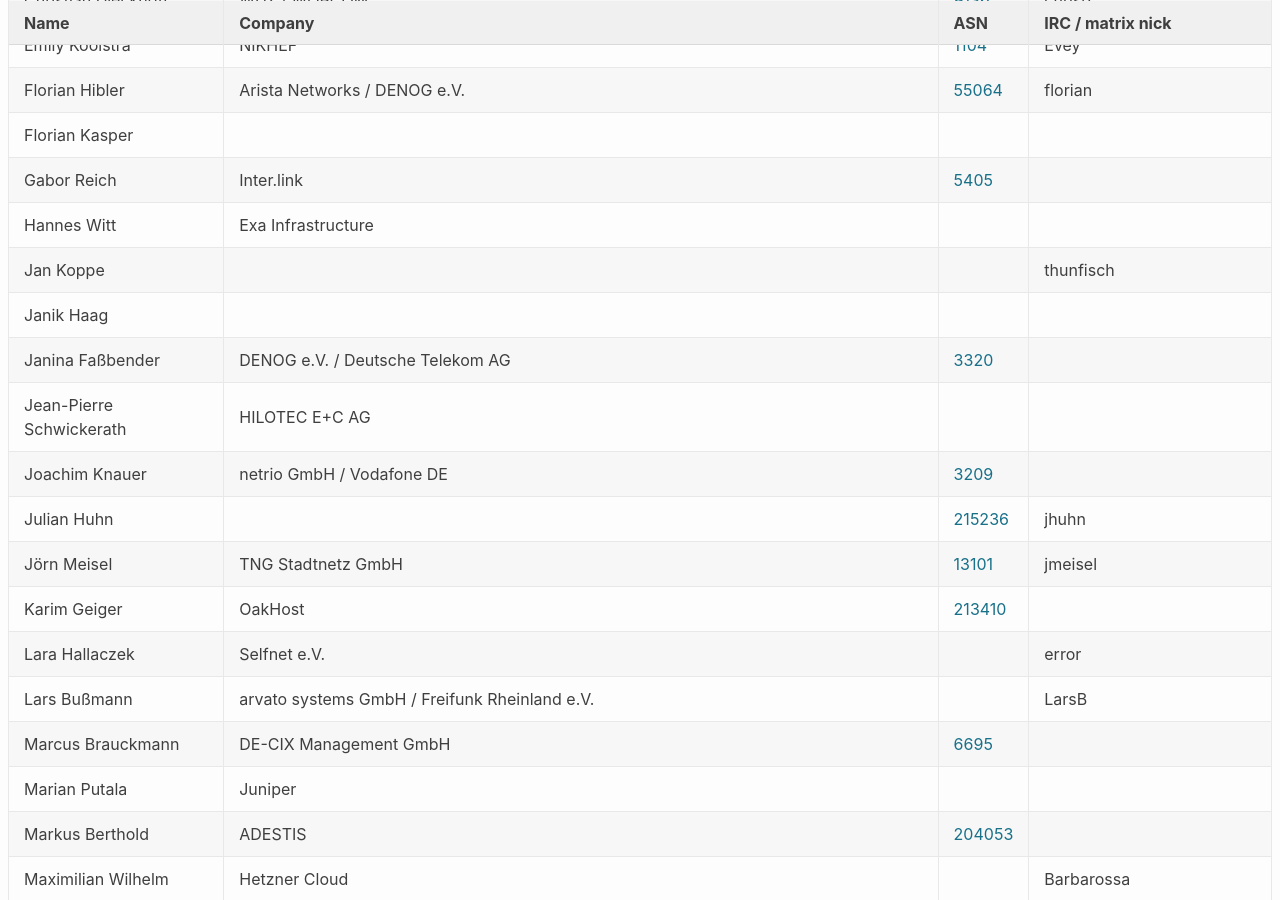
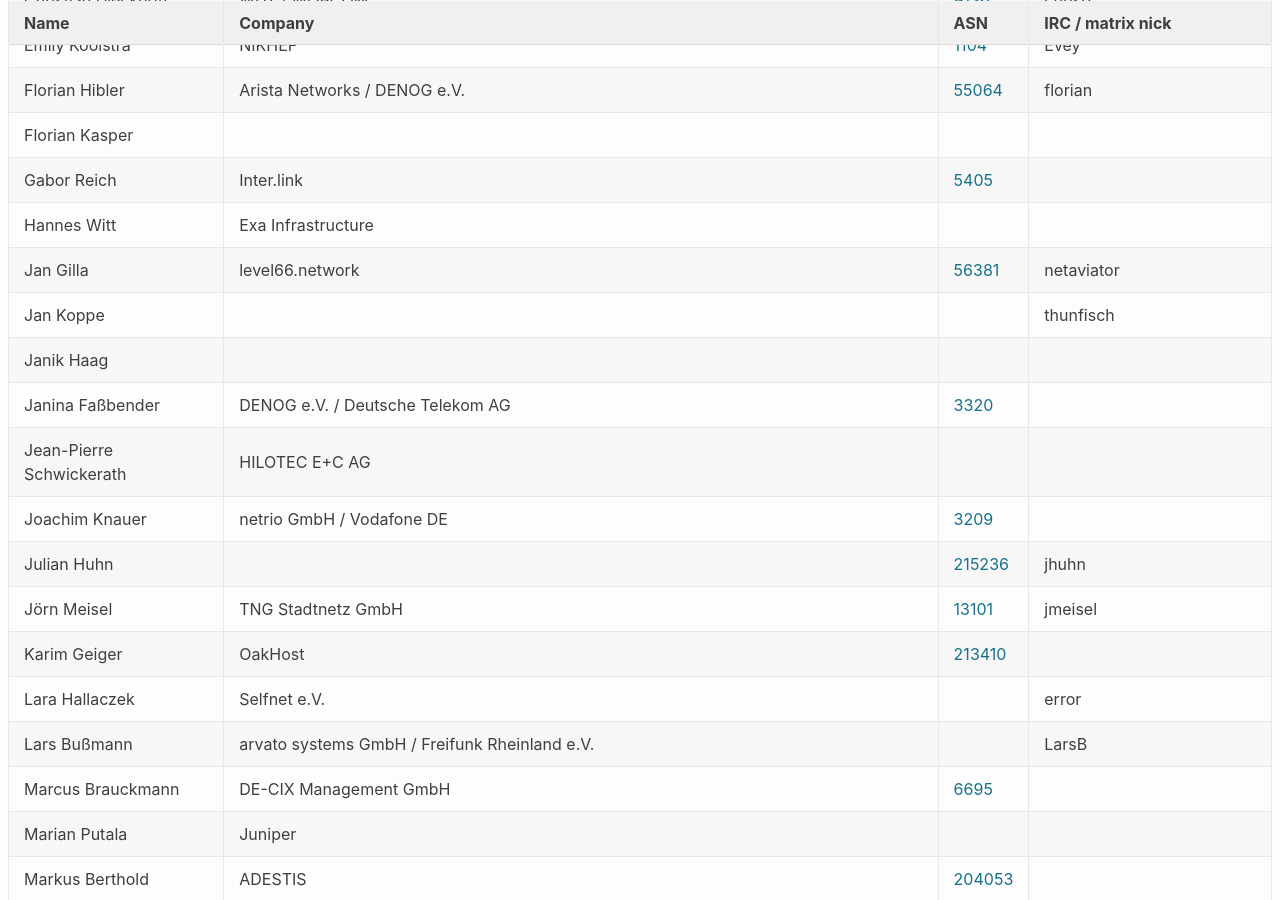
Before and after one commit to denog/pretix-attendeelist, a Jekyll site: the page built from denog17/index.markdown, in a window 1280 px wide and 900 px high, scrolled down 514 px. Built offline with Jekyll 4.4.1, drawn with Linux system fonts in a browser that asks for light colours.

Commit message:
Latest data: Tue Apr 29 20:11:02 UTC 2025

```diff
--- a/_data/attendees_denog17_onsite.json
+++ b/_data/attendees_denog17_onsite.json
@@ -76,6 +76,12 @@
     "company": "Exa Infrastructure",
     "irc": null,
     "asn": null
+  },
+  {
+    "name": "Jan Gilla",
+    "company": "level66.network",
+    "irc": "netaviator",
+    "asn": "56381"
   },
   {
     "name": "Janik Haag",
```
